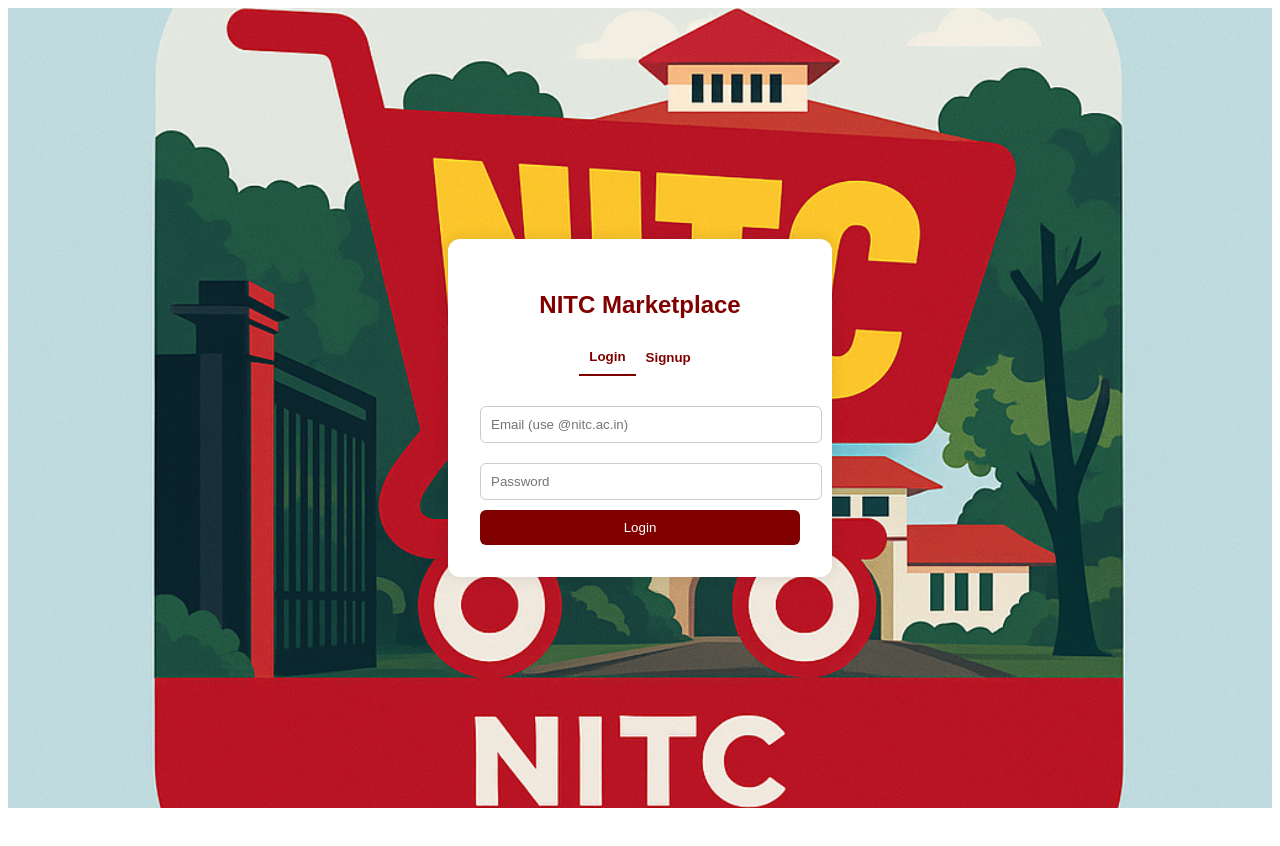
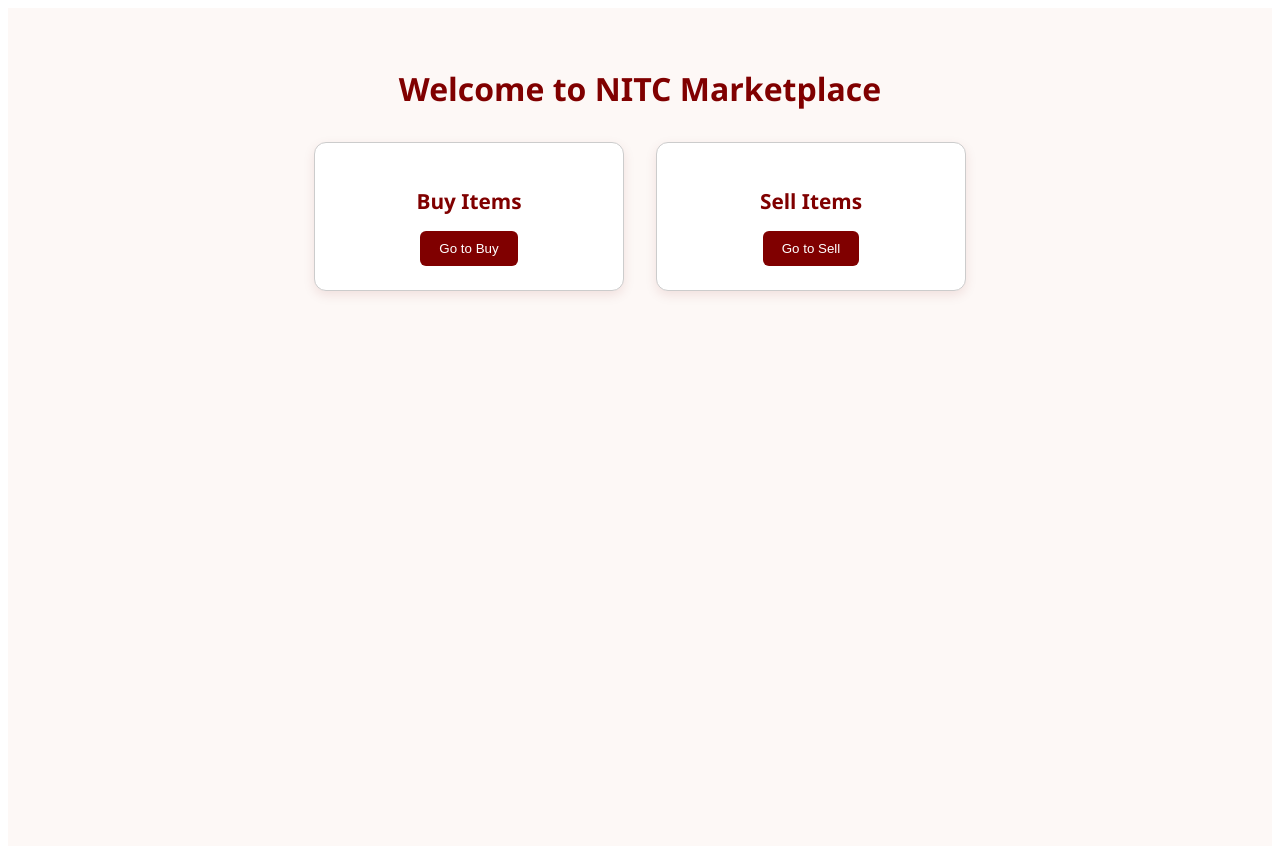
Before and after one commit to kotireddy712/NITC-MarketPlace, a React (Create React App) app in the folder frontend/: page /Dashboard in a window 1280 px wide. Shown: the top 846 px of the page. Before the commit the page ends 816 px from the top, so only its background shows below. Built offline with nearby package versions, Linux system fonts and the light colour scheme.

Commit message:
dashboard

```diff
--- a/frontend/src/App.js
+++ b/frontend/src/App.js
@@ -1,36 +1,20 @@
+// File: src/App.js
+import React from 'react';
+import { BrowserRouter as Router, Routes, Route } from 'react-router-dom';
+import AuthForm from './AuthForm';
+import Dashboard from './Dashboard';
 import './App.css';
-import AuthForm from './AuthForm';
 
 function App() {
   return (
-    <div className="App">
-      <AuthForm />
-    </div>
+    <Router>
+      <Routes>
+        <Route path="/" element={<AuthForm />} />
+        <Route path="/Dashboard" element={<Dashboard />} />
+        {/* Add Buy and Sell components here */}
+      </Routes>
+    </Router>
   );
 }
 
 export default App;
-
-// import './App.css';
-// import AuthForm from './AuthForm';
-
-// function App() {
-//   return (
-//     <div
-//       className="App"
-//       style={{
-//         backgroundImage: "url('/p1.png')", // from public folder
-//         backgroundSize: 'cover',
-//         backgroundPosition: 'center',
-//         minHeight: '100vh',
-//         display: 'flex',
-//         justifyContent: 'center',
-//         alignItems: 'center',
-//       }}
-//     >
-//       <AuthForm />
-//     </div>
-//   );
-// }
-
-// export default App;
--- a/frontend/src/AuthForm.js
+++ b/frontend/src/AuthForm.js
@@ -1,164 +1,11 @@
-// import { useState } from 'react';
-// import axios from 'axios';
-// import './App.css';
-
-// function AuthForm() {
-//   const [isLogin, setIsLogin] = useState(true);
-//   const [form, setForm] = useState({
-//     email: '',
-//     password: '',
-//     name: '',
-//     contact_number: ''
-//   });
-
-//   const toggleMode = () => {
-//     setIsLogin(!isLogin);
-//     setForm({ email: '', password: '', name: '', contact_number: '' });
-//   };
-
-//   const handleChange = (e) => {
-//     setForm({ ...form, [e.target.name]: e.target.value });
-//   };
-
-//   const handleSubmit = async (e) => {
-//     e.preventDefault();
-//     const endpoint = isLogin ? '/login' : '/signup';
-//     try {
-//       const res = await axios.post(`http://localhost:5000${endpoint}`, form);
-//       alert(res.data.message);
-//     } catch (err) {
-//       alert(err.response?.data?.message || 'Failed');
-//     }
-//   };
-
-//   return (
-//     <div className="auth-container">
-//       <h2>NITC Portal</h2>
-//       <div className="tab">
-//         <button className={isLogin ? 'active' : ''} onClick={() => setIsLogin(true)}>Login</button>
-//         <button className={!isLogin ? 'active' : ''} onClick={() => setIsLogin(false)}>Signup</button>
-//       </div>
-
-//       <form onSubmit={handleSubmit}>
-//         <input type="email" name="email" value={form.email} placeholder="Email (use @nitc.ac.in)" onChange={handleChange} required />
-//         <input type="password" name="password" value={form.password} placeholder="Password" onChange={handleChange} required />
-
-//         {!isLogin && (
-//           <>
-//             <input type="text" name="name" value={form.name} placeholder="Full Name" onChange={handleChange} required />
-//             <input type="text" name="contact_number" value={form.contact_number} placeholder="Contact Number" onChange={handleChange} required />
-//           </>
-//         )}
-//         <button type="submit">{isLogin ? 'Login' : 'Signup'}</button>
-//       </form>
-//     </div>
-//   );
-// }
-
-// export default AuthForm;
-// -------------------------------------------------
-// import React, { useState } from 'react';
-// import './AuthForm.css';
-
-// function AuthForm() {
-//   const [tab, setTab] = useState('login');
-//   const [formData, setFormData] = useState({
-//     email: '',
-//     password: '',
-//     name: '',
-//     contact_number: ''
-//   });
-
-//   const handleChange = (e) => {
-//     setFormData({ ...formData, [e.target.name]: e.target.value });
-//   };
-
-//   const handleSubmit = async (e) => {
-//     e.preventDefault();
-//     const url = tab === 'login' ? '/login' : '/signup';
-
-//     const response = await fetch(url, {
-//       method: 'POST',
-//       headers: { 'Content-Type': 'application/json' },
-//       body: JSON.stringify(formData)
-//     });
-
-//     const data = await response.json();
-//     alert(data.message);
-//   };
-
-//   return (
-//     <div className="auth-container">
-//       <div className="tab">
-//         <button
-//           className={tab === 'login' ? 'active' : ''}
-//           onClick={() => setTab('login')}
-//         >
-//           Login
-//         </button>
-//         <button
-//           className={tab === 'signup' ? 'active' : ''}
-//           onClick={() => setTab('signup')}
-//         >
-//           Signup
-//         </button>
-//       </div>
-
-//       <h2>{tab === 'login' ? 'Login' : 'Sign Up'}</h2>
-
-//       <form onSubmit={handleSubmit}>
-//         <input
-//           type="email"
-//           name="email"
-//           placeholder="NITC Email"
-//           value={formData.email}
-//           onChange={handleChange}
-//           required
-//         />
-
-//         {tab === 'signup' && (
-//           <>
-//             <input
-//               type="text"
-//               name="name"
-//               placeholder="Full Name"
-//               value={formData.name}
-//               onChange={handleChange}
-//               required
-//             />
-//             <input
-//               type="text"
-//               name="contact_number"
-//               placeholder="Contact Number"
-//               value={formData.contact_number}
-//               onChange={handleChange}
-//               required
-//             />
-//           </>
-//         )}
-
-//         <input
-//           type="password"
-//           name="password"
-//           placeholder="Password"
-//           value={formData.password}
-//           onChange={handleChange}
-//           required
-//         />
-
-//         <button type="submit">{tab === 'login' ? 'Login' : 'Sign Up'}</button>
-//       </form>
-//     </div>
-//   );
-// }
-
-// export default AuthForm;
-// -----------------
 import { useState } from 'react';
+import { useNavigate } from 'react-router-dom'; // ✅ Add this
 import axios from 'axios';
 import './App.css';
 
 function AuthForm() {
+  const navigate = useNavigate(); // ✅ Init navigate hook
+
   const [isLogin, setIsLogin] = useState(true);
   const [form, setForm] = useState({
     email: '',
@@ -176,12 +23,19 @@
     setForm({ ...form, [e.target.name]: e.target.value });
   };
 
+  // ✅ Combined and fixed version
   const handleSubmit = async (e) => {
     e.preventDefault();
     const endpoint = isLogin ? '/login' : '/signup';
+
     try {
       const res = await axios.post(`http://localhost:5000${endpoint}`, form);
       alert(res.data.message);
+
+      // ✅ Navigate to dashboard only if login is successful
+      if (isLogin) {
+        navigate('/dashboard');
+      }
     } catch (err) {
       alert(err.response?.data?.message || 'Failed');
     }
--- /dev/null
+++ b/frontend/src/Dashboard.css
@@ -0,0 +1,59 @@
+/* File: src/Dashboard.css */
+
+.dashboard-container {
+  padding: 2rem;
+  text-align: center;
+  background-color: #fdf8f6;
+  min-height: 100vh;
+  font-family: 'Segoe UI', Tahoma, Geneva, Verdana, sans-serif;
+}
+
+.dashboard-title {
+  font-size: 2rem;
+  font-weight: bold;
+  margin-bottom: 2rem;
+  color: maroon;
+}
+
+.actions {
+  display: flex;
+  justify-content: center;
+  gap: 2rem;
+  flex-wrap: wrap;
+  margin-top: 2rem;
+}
+
+.card {
+  border: 1px solid #ccc;
+  border-radius: 12px;
+  padding: 1.5rem;
+  width: 260px;
+  background-color: #fff;
+  box-shadow: 0 4px 12px rgba(128, 0, 0, 0.1);
+  transition: transform 0.2s ease-in-out;
+}
+
+.card:hover {
+  transform: translateY(-4px);
+}
+
+.card h3 {
+  margin-bottom: 1rem;
+  color: maroon;
+  font-size: 1.3rem;
+}
+
+.card button {
+  padding: 0.6rem 1.2rem;
+  background-color: maroon;
+  color: #fff;
+  border: none;
+  font-weight: 500;
+  border-radius: 6px;
+  cursor: pointer;
+  transition: background-color 0.2s ease-in-out;
+}
+
+.card button:hover {
+  background-color: #800000;
+}
--- /dev/null
+++ b/frontend/src/Dashboard.js
@@ -0,0 +1,22 @@
+import React from 'react';
+import './Dashboard.css';
+
+function Dashboard() {
+  return (
+    <div className="dashboard-container">
+      <h2 className="dashboard-title">Welcome to NITC Marketplace</h2>
+      <div className="actions">
+        <div className="card">
+          <h3>Buy Items</h3>
+          <button>Go to Buy</button>
+        </div>
+        <div className="card">
+          <h3>Sell Items</h3>
+          <button>Go to Sell</button>
+        </div>
+      </div>
+    </div>
+  );
+}
+
+export default Dashboard;
```
